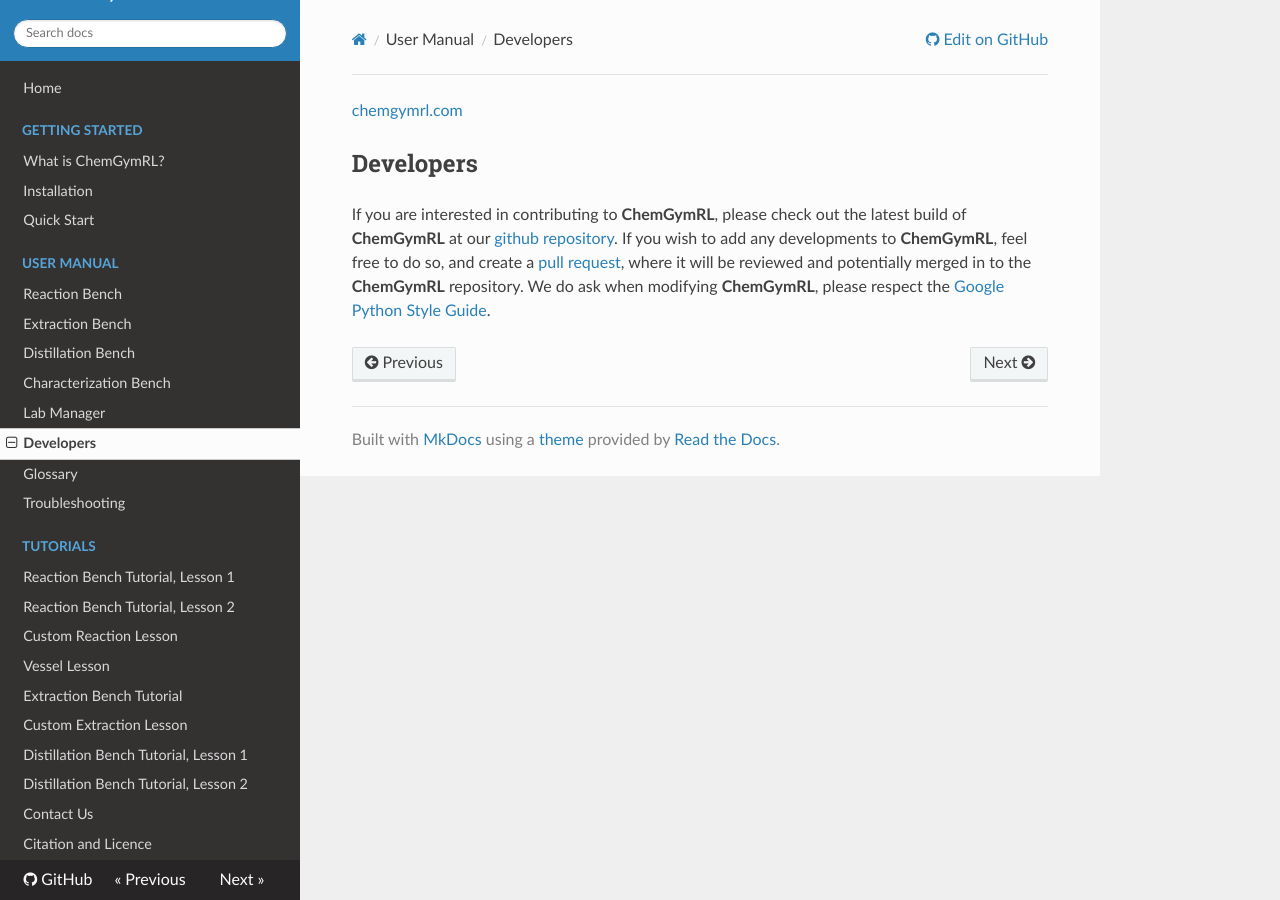
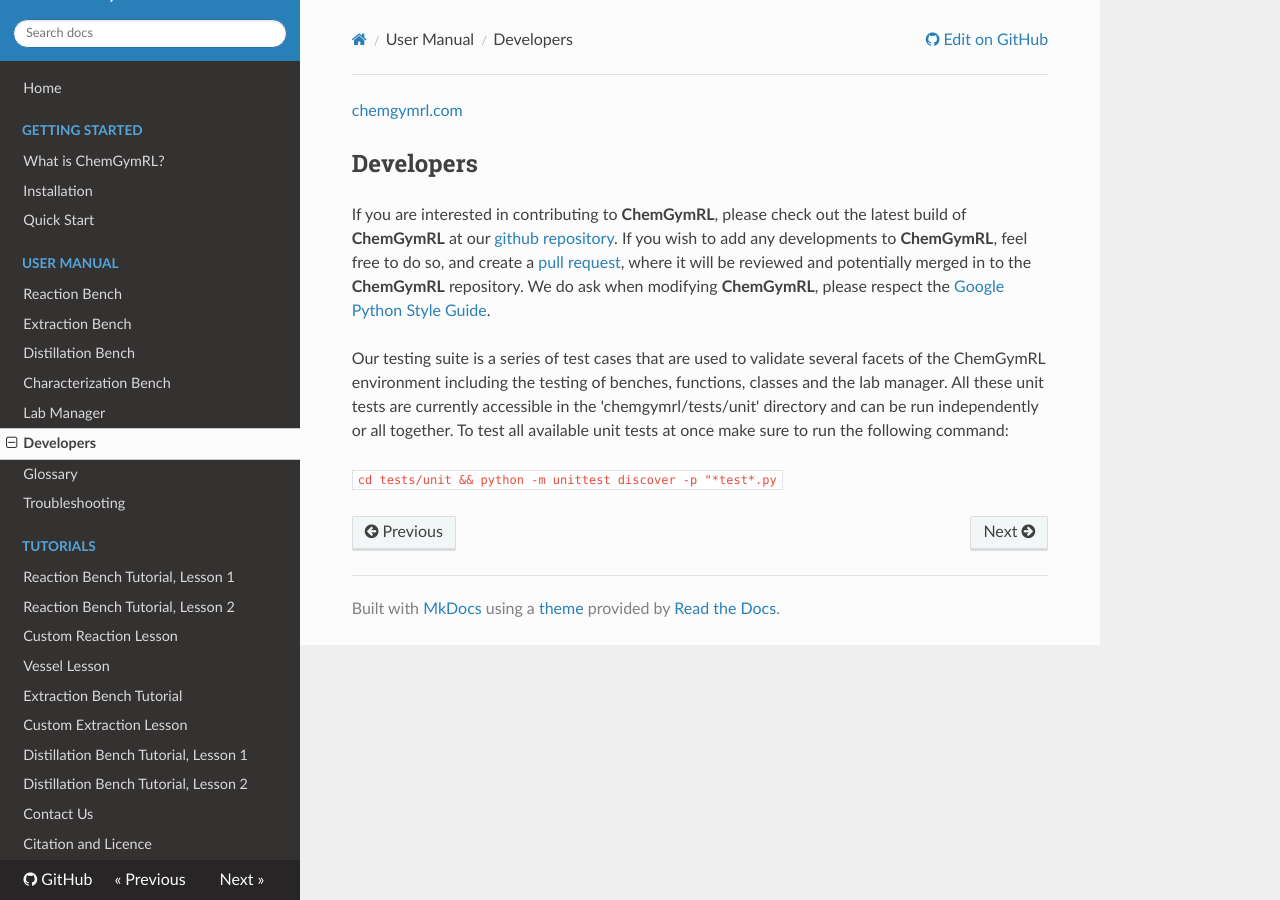
Before and after one commit to chemgymrl/chemgymrl, an MkDocs documentation site: the page built from docs/Developers.md, in a window 1280 px wide. Built offline with MkDocs 1.6.1, drawn with Linux system fonts in a browser that asks for light colours; nearby versions of some CDN libraries.

Commit message:
added more to the developers page

```diff
--- a/docs/Developers.md
+++ b/docs/Developers.md
@@ -3,3 +3,7 @@
 ## Developers
 
 If you are interested in contributing to **ChemGymRL**, please check out the latest build of **ChemGymRL** at our [github repository](https://github.com/chemgymrl/chemgymrl). If you wish to add any developments to **ChemGymRL**, feel free to do so, and create a [pull request](https://help.github.com/articles/creating-a-pull-request/), where it will be reviewed and potentially merged in to the **ChemGymRL** repository. We do ask when modifying **ChemGymRL**, please respect the [Google Python Style Guide](https://google.github.io/styleguide/pyguide.html).
+
+Our testing suite is a series of test cases that are used to validate several facets of the ChemGymRL environment including the testing of benches, functions, classes and the lab manager. All these unit tests are currently accessible in the 'chemgymrl/tests/unit' directory and can be run independently or all together. To test all available unit tests at once make sure to run the following command:
+
+`cd tests/unit && python -m unittest discover -p "*test*.py`
```
